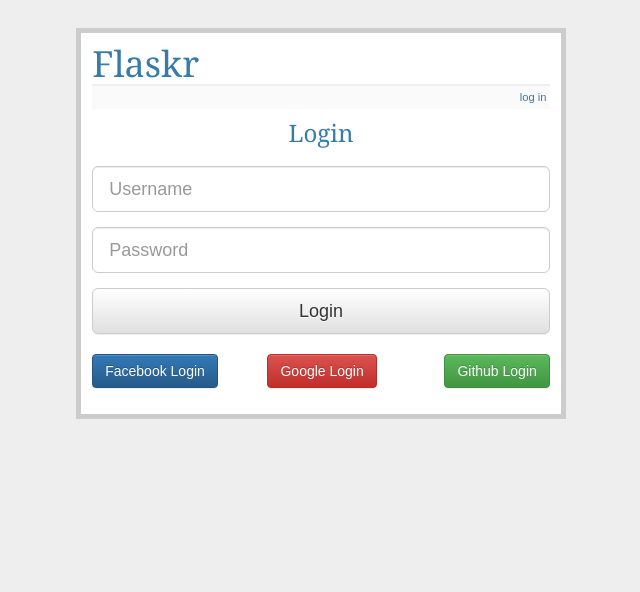
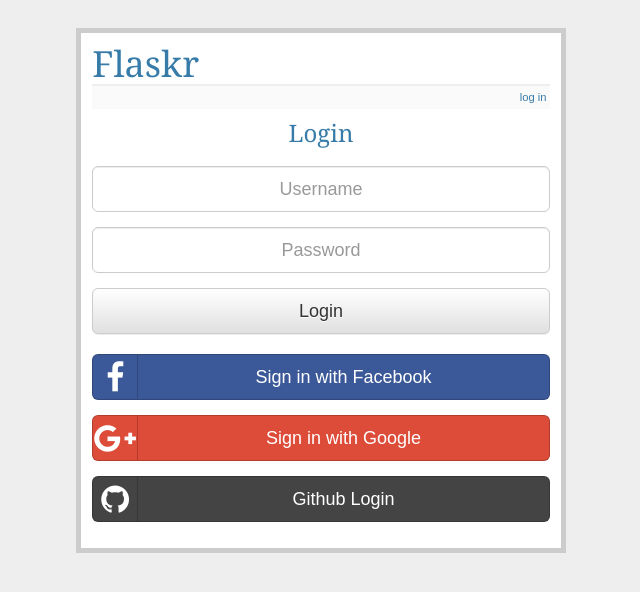
Before and after one commit to ipdae/flaskr, a Flask app: page /login in a window 1280 px wide. Shown: the top 592 px of the page, without its empty margins (319-959 px from the left). Run offline with Flask 2, Linux system fonts and the light colour scheme; some libraries are stand-ins or nearby versions.

Commit message:
change social-signin buttons by bootstrap-social

```diff
--- a/flaskr/templates/login.html
+++ b/flaskr/templates/login.html
@@ -7,23 +7,33 @@
 {% endif %}
 <form action="{{ url_for('login') }}" method="post" class="form-signin" role="form">
   <div class="form-group">
-	<input class="form-control input-lg" type="text" name="username" placeholder="Username">
+	<input class="form-control input-lg text-center" type="text" name="username" placeholder="Username">
   </div>
   <div class="form-group">
-	<input class="form-control input-lg" type="password" name="password" placeholder="Password">
+	<input class="form-control input-lg text-center" type="password" name="password" placeholder="Password">
   </div>
   <button type="submit" class="btn btn-default btn-lg btn-block">Login</button>
 </form>
 <br>
 <form action="{{ url_for('facebook_login') }}" method="get" class="form-facebookLogin" role="form">
-  <div class="form-group">
-	<button type="submit" class="btn btn-primary">Facebook Login</button>
-	<form action="{{ url_for('google_login') }}" method="get" class="form-googleLogin" role="form">
-	  <button type="submit" class="btn btn-danger" style="margin-left: 10%;">Google Login</button>
-	  <form action="{{ url_for('github_login') }}" method="get" class="form-githubLogin" role="form">
-		<button type="submit" class="btn btn-success" style="float: right;">Github Login</button>
-	  </form>
-	</form>
+  <div class="form-group text-center">
+	<button type="submit" class="btn btn-block btn-social btn-lg btn-facebook" style="text-align: center;">
+	  <i class="fa fa-facebook"></i>Sign in with Facebook
+	</button>
   </div>
 </form>
+<form action="{{ url_for('google_login') }}" method="get" class="form-googleLogin" role="form">
+  <div class="form-group">
+	<button type="submit" class="btn btn-block btn-social btn-lg btn-google-plus" style="text-align: center;">
+	  <i class="fa fa-google-plus"></i>Sign in with Google
+	</button>
+  </div>
+</form>
+  <form action="{{ url_for('github_login') }}" method="get" class="form-githubLogin" role="form">
+	<div class="form-group">
+	  <button type="submit" class="btn btn-block btn-social btn-lg btn-github" style="text-align: center;">
+		<i class="fa fa-github"></i>Github Login
+	  </button>
+	</div>
+  </form>
 {% endblock %}
```
